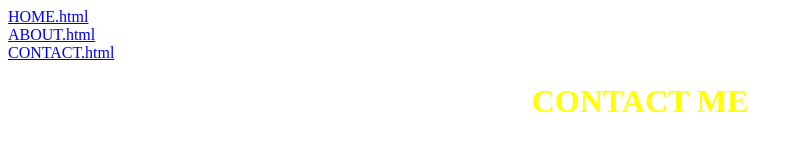
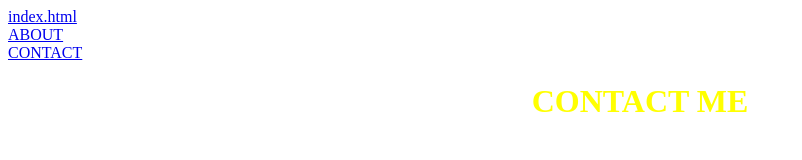
Before and after one commit to tenywaderick/tenywaderick.github.io, a plain HTML site: page assign1/contact.html in a window 1280 px wide. Shown: the top 160 px of the page, without its empty margins (0-802 px from the left). Drawn offline with Linux system fonts and the light colour scheme.

Commit message:
Update contact.html

```diff
--- a/assign1/contact.html
+++ b/assign1/contact.html
@@ -7,7 +7,7 @@
 
 <body>
 
-<div><a href="HOME.html">HOME.html</a><div><a href="ABOUT.html">ABOUT.html</a><div><a href="CONTACT.html">CONTACT.html</a>
+<div><a href="HOME">index.html</a><div><a href="about.html">ABOUT</a><div><a href="contact.html">CONTACT</a>
 <h1>CONTACT ME</h1>
 <p>0753441433</p>
 </body>
```
